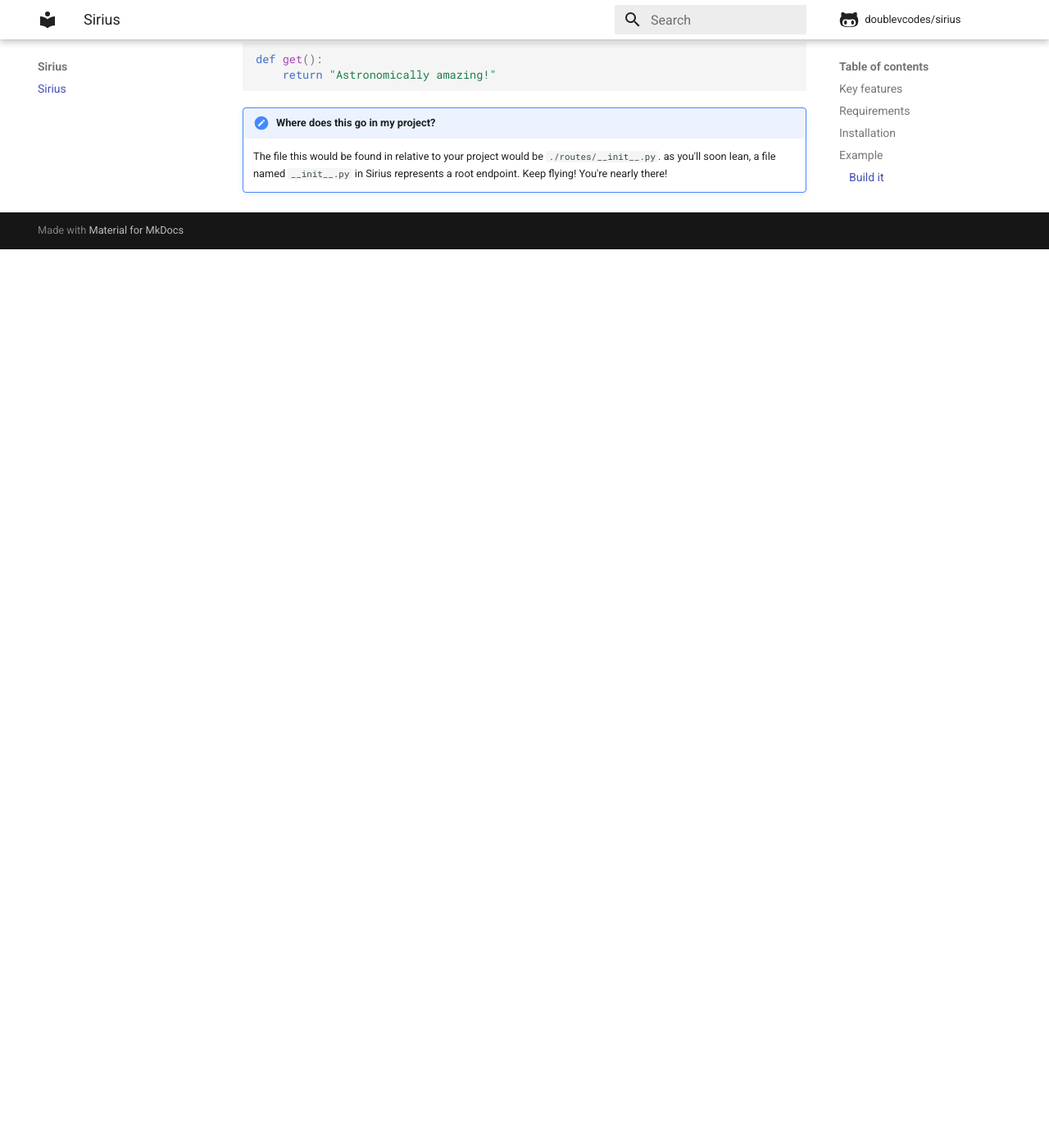
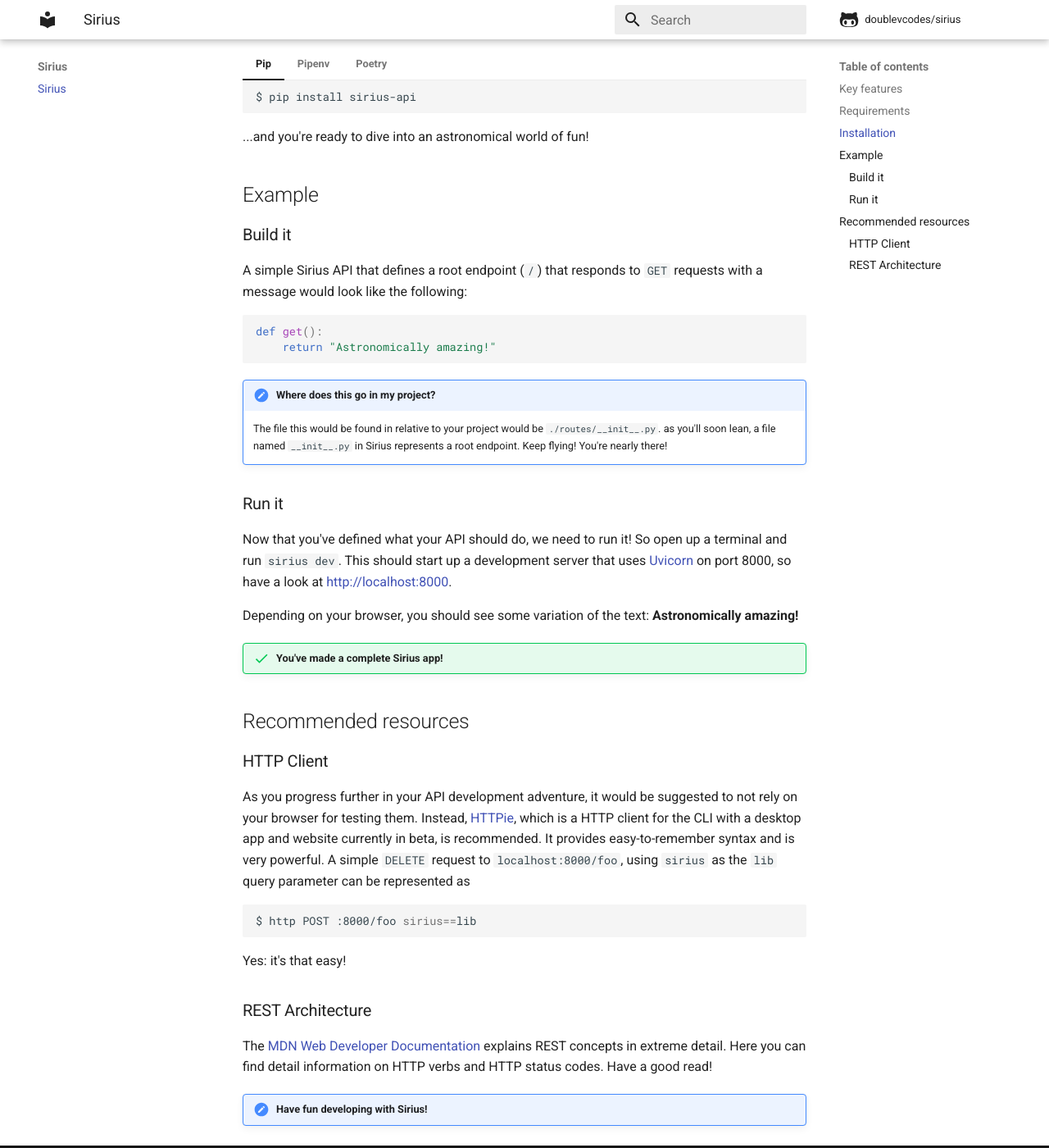
Before and after one commit to doublevcodes/sirius, an MkDocs documentation site: the page built from docs/index.md, in a window 1280 px wide and 1400 px high, scrolled down 1261 px. Shown: the whole window at 82% size. Built offline with MkDocs 1.6.1 and Material for MkDocs 9.7.7, drawn with Linux system fonts in a browser that asks for light colours; comment, search, counter and statistics services are not loaded; before the commit the page ends 1565 px from its top, so only the background shows below that; some of the changed text lies outside the part shown.

Commit message:
docs: finalise docs homepage

````diff
--- a/docs/index.md
+++ b/docs/index.md
@@ -24,9 +26,23 @@
 
 Simple:
 
-```zsh
-python3 -m pip install sirius
-```
+=== "Pip"
+
+    ```zsh
+    $ pip install sirius-api
+    ```
+
+=== "Pipenv"
+
+    ```zsh
+    $ pipenv install sirius-api
+    ```
+
+=== "Poetry"
+
+    ```zsh
+    $ poetry add sirius-api
+    ```
 
 ...and you're ready to dive into an astronomical world of fun!
 
@@ -44,3 +60,34 @@
 !!! note "Where does this go in my project?"
 
     The file this would be found in relative to your project would be `./routes/__init__.py`. as you'll soon lean, a file named `__init__.py` in Sirius represents a root endpoint. Keep flying! You're nearly there!
+
+### Run it
+
+Now that you've defined what your API should do, we need to run it! So open up a terminal and run `sirius dev`. This should start up a development server that uses
+[Uvicorn](https://www.uvicorn.org/) on port 8000, so have a look at <http://localhost:8000>.
+
+Depending on your browser, you should see some variation of the text: **Astronomically amazing!**
+
+!!! success "You've made a complete Sirius app!"
+
+## Recommended resources
+
+### HTTP Client
+
+As you progress further in your API development adventure, it would be suggested to not rely on your browser for testing them.
+Instead, [HTTPie](https://httpie.io), which is a HTTP client for the CLI with a desktop app and website currently in beta, is recommended.
+It provides easy-to-remember syntax and is very powerful. A simple `DELETE` request to `localhost:8000/foo`, using `sirius` as the `lib` query parameter can be represented as
+
+```zsh
+$ http POST :8000/foo sirius==lib
+```
+
+Yes: it's that easy!
+
+### REST Architecture
+
+The [MDN Web Developer Documentation](https://developer.mozilla.org/en-US/docs/Web/HTTP) explains REST concepts in extreme detail. Here you can find detail information on HTTP verbs
+and HTTP status codes. Have a good read!
+
+
+!!! tldr "Have fun developing with Sirius!"
--- a/mkdocs.yml
+++ b/mkdocs.yml
@@ -20,3 +20,6 @@
   - pymdownx.inlinehilite
   - pymdownx.snippets
   - pymdownx.superfences
+  - pymdownx.superfences
+  - pymdownx.tabbed:
+      alternate_style: true
````
Also changed, not shown: other parts of docs/index.md (+3 -1 lines).
